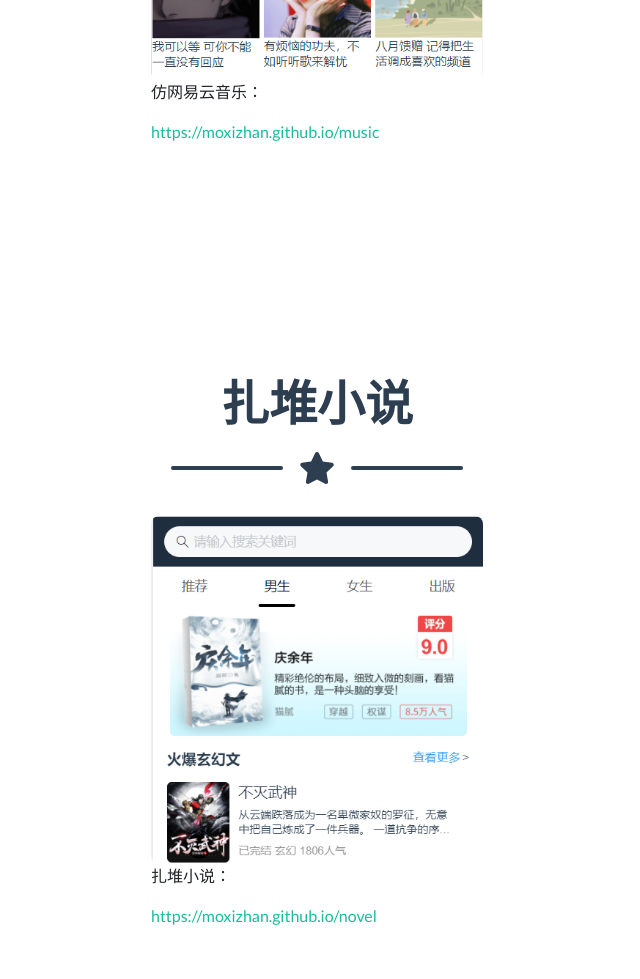
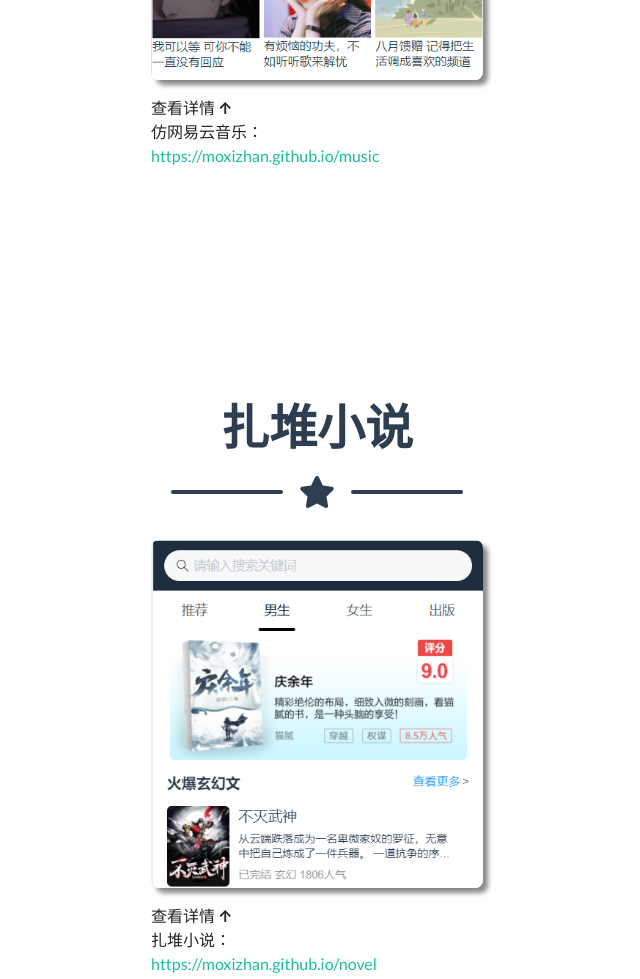
Before and after one commit to moxizhan/moxizhan-moxizhan.github.io, a plain HTML site: page index.html in a window 1280 px wide. Shown: the part 1300-2279 px from the top of the page, without its empty margins (323-963 px from the left). Drawn offline with nearby package versions, Linux system fonts and the light colour scheme.

Commit message:
4 commit

```diff
--- a/index.html
+++ b/index.html
@@ -17,6 +17,15 @@
         type="text/css" />
     <!-- Core theme CSS (includes Bootstrap)-->
     <link href="css/styles.css" rel="stylesheet" />
+    <style>
+        .portfolio-item {
+            box-shadow: 5px 5px 5px #888888;
+            margin-bottom: 1rem;
+        }
+        .my-p{
+            margin-bottom: 0;
+        }
+    </style>
 </head>
 
 <body id="page-top">
@@ -82,7 +91,9 @@
                         </div>
                         <img class="img-fluid" src="assets/img/portfolio/03.png" alt="" />
                     </div>
-                    <p>仿网易云音乐：</p><a href="https://moxizhan.github.io/music">https://moxizhan.github.io/music</a>
+                    <p class="my-p">查看详情 <b>↑</b></p>
+                    <p class="my-p">仿网易云音乐：</p><a
+                        href="https://moxizhan.github.io/music">https://moxizhan.github.io/music</a>
                 </div>
                 <!-- Portfolio Item 2-->
                 <!-- <div class="col-md-6 col-lg-4 mb-5">
@@ -128,7 +139,8 @@
                         </div>
                         <img class="img-fluid" src="assets/img/portfolio/04.png" alt="" />
                     </div>
-                    <p>扎堆小说：</p><a href="https://moxizhan.github.io/novel">https://moxizhan.github.io/novel</a>
+                    <p class="my-p">查看详情 <b>↑</b></p>
+                    <p class="my-p">扎堆小说：</p><a href="https://moxizhan.github.io/novel">https://moxizhan.github.io/novel</a>
                 </div>
             </div>
         </div>
```
